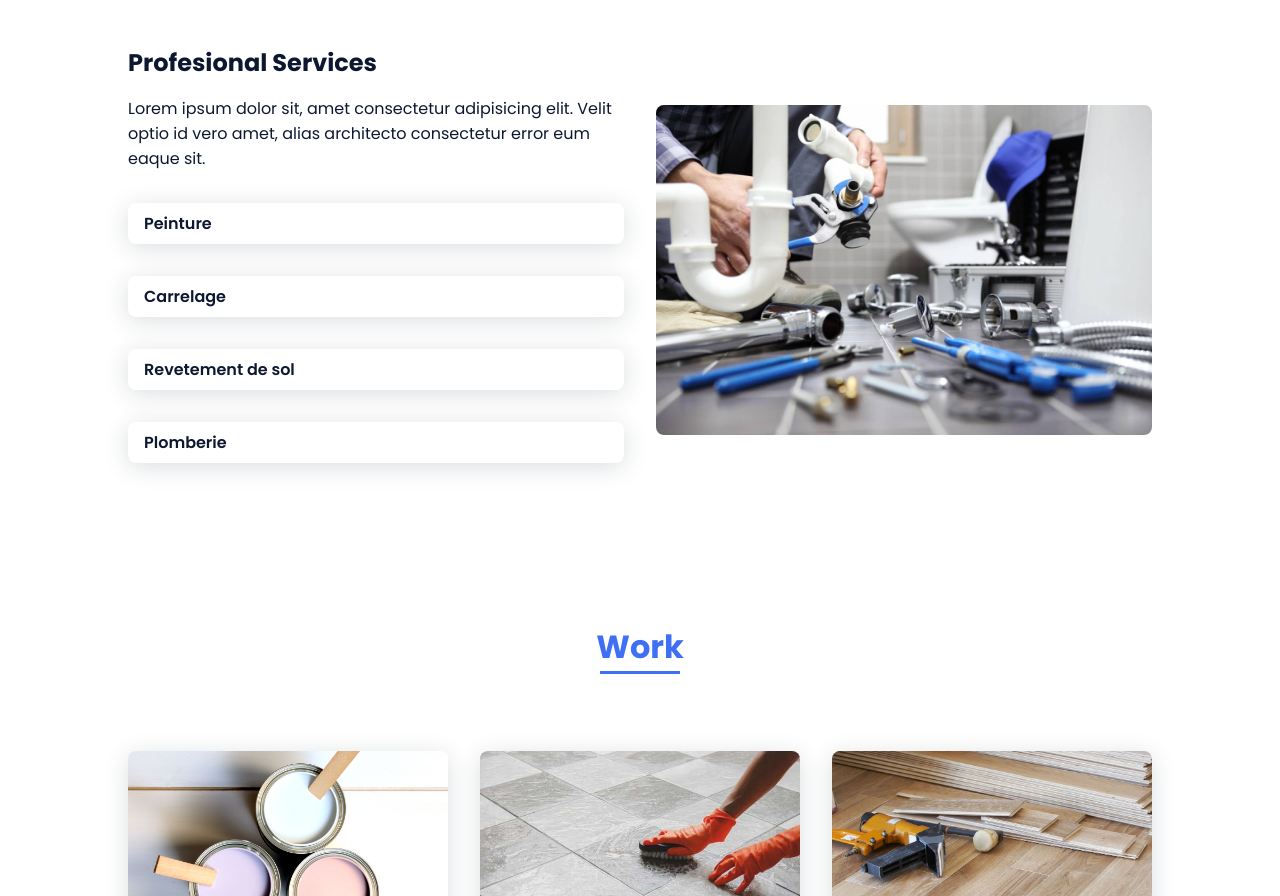
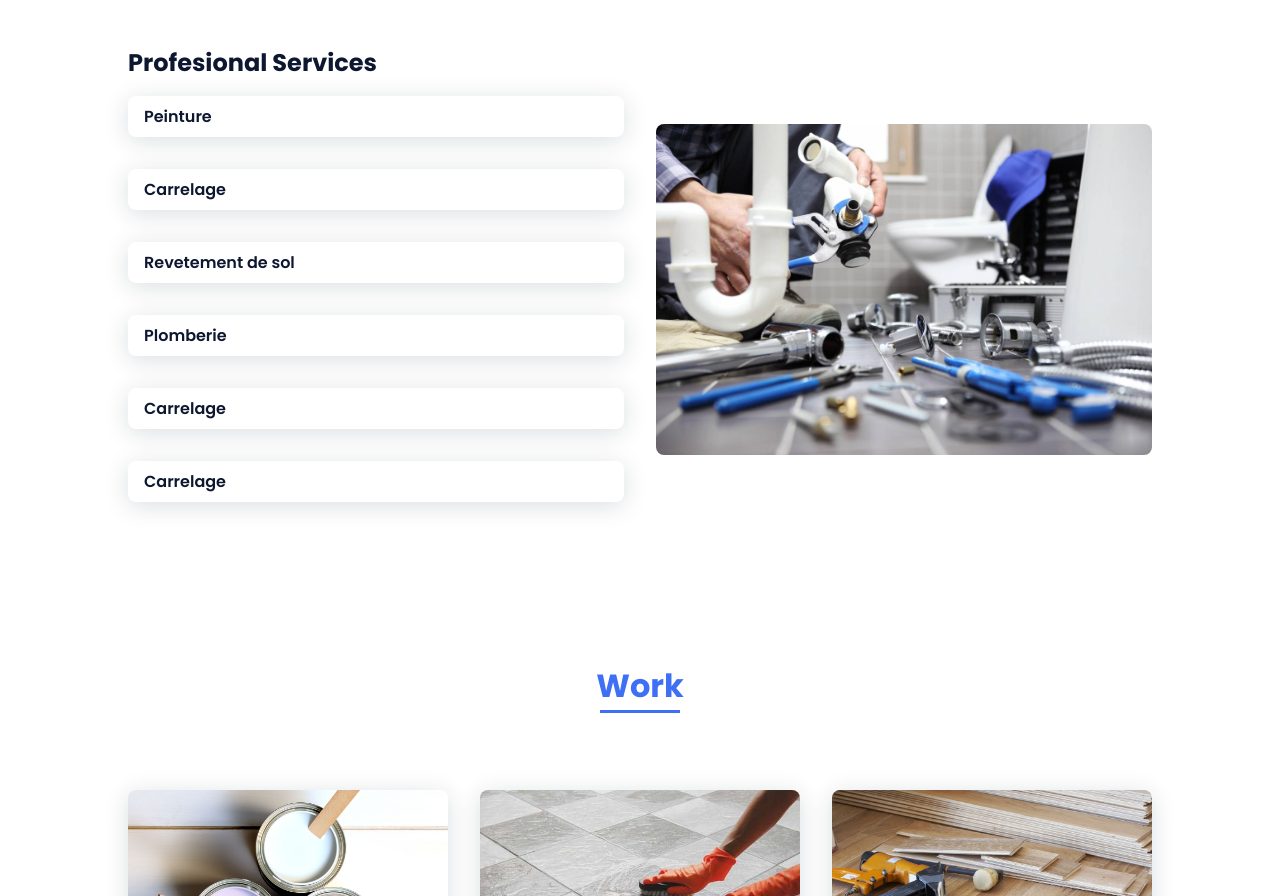
Before and after one commit to FlorHoyos/GINESTY, a plain HTML site: page index.html in a window 1280 px wide. Shown: the part 1308-2204 px from the top of the page. Drawn offline with nearby package versions, Linux system fonts and the light colour scheme.

Commit message:
Update index.html

```diff
--- a/index.html
+++ b/index.html
@@ -80,7 +80,7 @@
                 <div class="skills__container bd-grid">
                     <div>
                         <h2 class="skills__subtitle">Profesional Services</h2>
-                        <p class="skills__text">Lorem ipsum dolor sit, amet consectetur adipisicing elit. Velit optio id vero amet, alias architecto consectetur error eum eaque sit.</p>
+
                         <div class="skills__data">
                             <div class="skills__names">
 
@@ -106,6 +106,20 @@
                             <div class="skills__names">
 
                                 <span class="skills__name">Plomberie</span>
+                            </div>
+
+                        </div>
+                         <div class="skills__data">
+                            <div class="skills__names">
+
+                                <span class="skills__name">Carrelage</span>
+                            </div>
+
+                        </div>
+                         <div class="skills__data">
+                            <div class="skills__names">
+
+                                <span class="skills__name">Carrelage</span>
                             </div>
 
                         </div>
```
